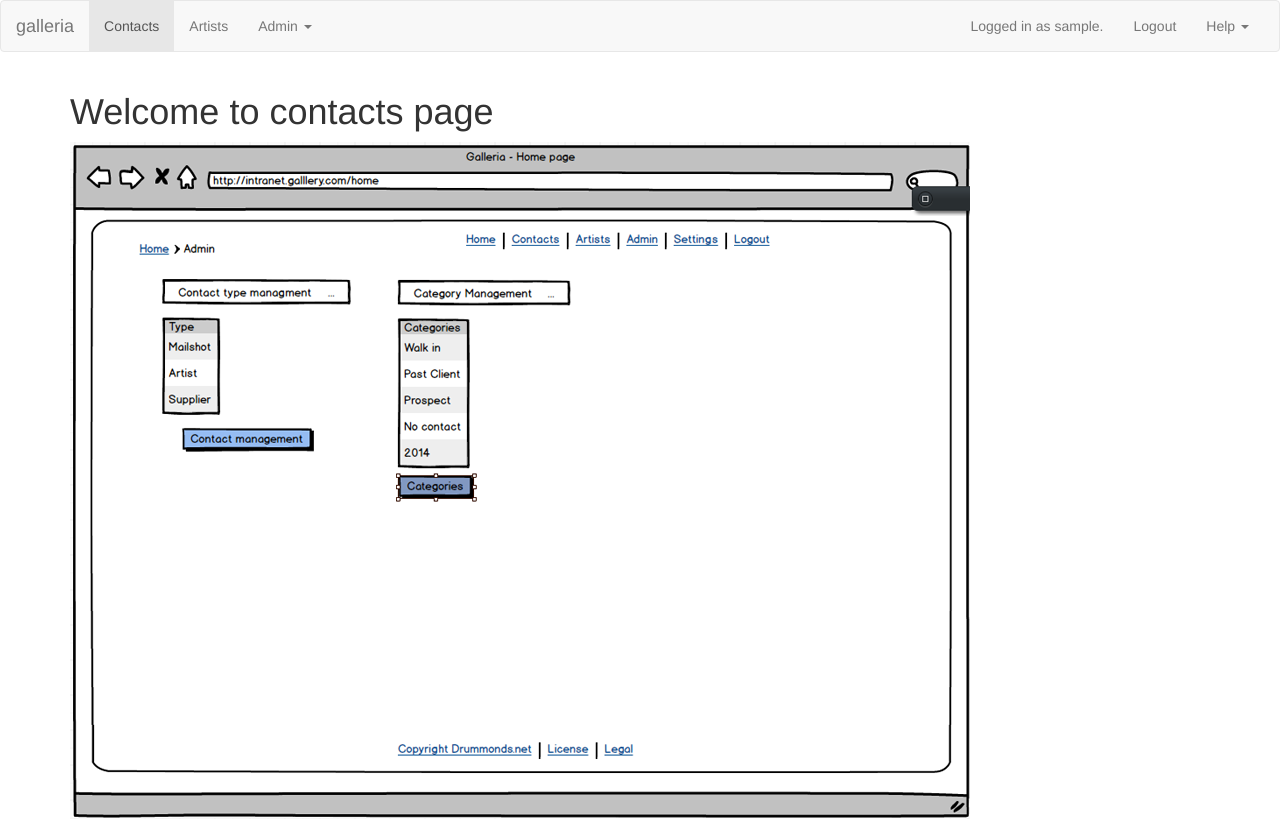
After one commit to drummonds/galleria, a Django app: page /dcontacts in a window 1280 px wide. The commit adds this page. Run offline with Django 3.2, Linux system fonts and the light colour scheme; the visitor is signed in with stand-in values (Sample User, id 1); some libraries are stand-ins or nearby versions.

Commit message:
An application sketch is now in place

```diff
--- /dev/null
+++ b/galleria/contacts/templates/contacts.html
@@ -0,0 +1,6 @@
+{% extends 'base.html' %}
+{% block title %}Home{% endblock %}
+{% block content %}
+    <h1>Welcome to contacts page</h1>
+    <img src="https://raw.githubusercontent.com/drummonds/galleria/master/documentation/images/admin-sketch.png" />
+{% endblock %}
--- /dev/null
+++ b/galleria/contacts/templates/contacttypes.html
@@ -0,0 +1,6 @@
+{% extends 'base.html' %}
+{% block title %}Home{% endblock %}
+{% block content %}
+    <h1>Welcome to contacts page</h1>
+    <img src="https://raw.githubusercontent.com/drummonds/galleria/master/documentation/images/admin-sketch.png" />
+{% endblock %}
--- a/galleria/contacts/urls.py
+++ b/galleria/contacts/urls.py
@@ -1,10 +1,12 @@
 from django.conf.urls import patterns, include, url
 
-from .views import *
+from .views import ContactUpdate, ContactView, ContactTypeView
 
 from django.contrib import admin
 admin.autodiscover()
 
 urlpatterns = patterns('',
+    url(r'^contact/contacts$', ContactView.as_view(), name='contact'),
+    url(r'contact/contacttypess$', ContactTypeView.as_view(), name='contact_type'),
     url(r'contact/(?P<pk>\d+)/update/$', ContactUpdate, name='contact_update')
 )
--- a/galleria/contacts/views.py
+++ b/galleria/contacts/views.py
@@ -1,3 +1,7 @@
+from django.views.generic import TemplateView
+from django.utils.decorators import method_decorator
+from django.contrib.auth.decorators import login_required
+
 from extra_views import UpdateWithInlinesView, InlineFormSet
 
 from .models import Contact, PhoneNumber, Address, Note
@@ -14,3 +18,18 @@ class NoteInline(InlineFormSet):
 class ContactUpdate(UpdateWithInlinesView):
 	model = Contact
 	inlines = [NoteInline, AddressInline, PhoneNumberInline]
+
+
+class ContactView(TemplateView):
+    template_name = 'contacts.html'
+
+    @method_decorator(login_required)
+    def dispatch(self, *args, **kwargs):
+        return super(ContactView, self).dispatch(*args, **kwargs)
+
+class ContactTypeView(TemplateView):
+    template_name = 'contacttypess.html'
+
+    @method_decorator(login_required)
+    def dispatch(self, *args, **kwargs):
+        return super(ContactTypeView, self).dispatch(*args, **kwargs)
--- a/galleria/galleria/templates/navbar.html
+++ b/galleria/galleria/templates/navbar.html
@@ -8,7 +8,7 @@
         <span class="icon-bar"></span>
         <span class="icon-bar"></span>
       </button>
-      <a class="navbar-brand" href="#">{{ galleria_brand }}</a>
+      <a class="navbar-brand" href="/">{{ galleria_brand }}</a>
     </div>
 
     <!-- Collect the nav links, forms, and other content for toggling -->
@@ -16,12 +16,12 @@
       <ul class="nav navbar-nav">
         {% if request.user.is_anonymous %}
         {% else %}
-          <li class="active"><a href="#">Contacts</a></li>
+          <li class="active"><a href="dcontacts">Contacts</a></li>
           <li><a href="#">Artists</a></li>
           <li class="dropdown">
             <a href="#" class="dropdown-toggle" data-toggle="dropdown">Admin <b class="caret"></b></a>
             <ul class="dropdown-menu">
-              <li><a href="#">Contact Types</a></li>
+              <li><a href="dcontacts">Contact Types</a></li>
               <li><a href="#">Categories</a></li>
               <li class="divider"></li>
               <li><a href="#">Profile</a></li>
--- a/galleria/galleria/urls.py
+++ b/galleria/galleria/urls.py
@@ -1,12 +1,14 @@
 from django.conf.urls import patterns, include, url
 from .views import PublicView
+from contacts.views import ContactView
 
 from django.contrib import admin
 admin.autodiscover()
 
 urlpatterns = patterns('',
     url(r'^$', PublicView.as_view(), name='public'),
-    url(r'^contacts/$', include('contacts.urls')),
+    url(r'^contact/', include('contacts.urls')),
+    url(r'^dcontacts$', ContactView.as_view(), name='contact'),
 
     url(r'^login/$', 'django.contrib.auth.views.login', {'template_name': 'login.html'}, name='login'),
     url(r'^logout/$', 'django.contrib.auth.views.logout', {'next_page': '/'}, name='logout'),
```
Also changed, not shown: requirements/base.txt (+8 -5 lines).
